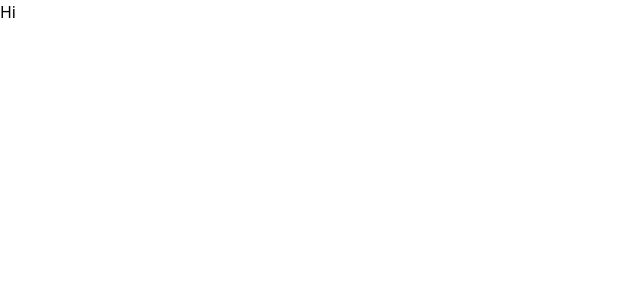
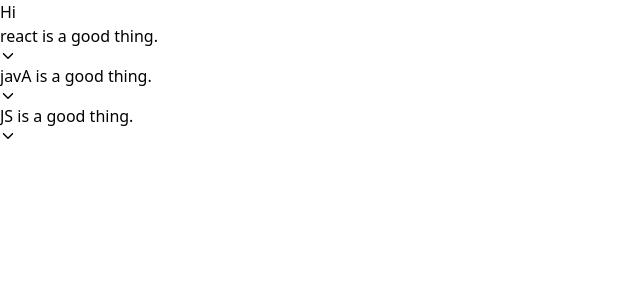
Before and after one commit to rashidpbi/components, a React (Create React App) app: page / in a window 1280 px wide. Shown: the top 300 px of the page, without its empty margins (0-640 px from the left). Built offline with nearby package versions, Linux system fonts and the light colour scheme.

Commit message:
ensured pages for components

```diff
--- a/src/App.js
+++ b/src/App.js
@@ -5,9 +5,9 @@
 import Accordion from './components/Accordion';
 import ButtonPage from './pages/ButtonPage';
 import Route from './components/Route';
-import DropDownPage from './components/DropDownPage';
+import DropDownPage from './pages/DropDownPage';
 import Button from './components/Button';
-
+import AccordionPage from './pages/AccordionPage'
 function App(){
     const items = [
         {
@@ -41,7 +41,7 @@
     return(<div>
        Hi
 
-      {/*  <Accordion items={items}/> */}
+       <AccordionPage items={items}/>
      {/*  <DropDownPage colors={colors}/> */}
 
    {/* <ButtonPage/> */}
--- /dev/null
+++ b/src/pages/AccordionPage.js
@@ -0,0 +1,21 @@
+
+import Accordion from '../components/Accordion'
+
+
+
+function AccordionPage({items}){
+
+
+
+
+
+
+
+    return(<div>
+
+      <Accordion items={items}/>
+
+    </div>)
+}
+
+export default AccordionPage;
```
Also changed, not shown: src/pages/DropDownPage.js (renamed from src/components/DropDownPage.js).
